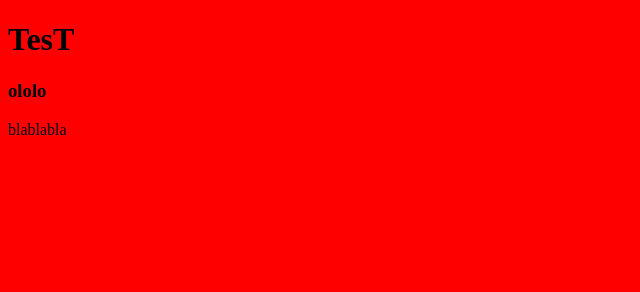
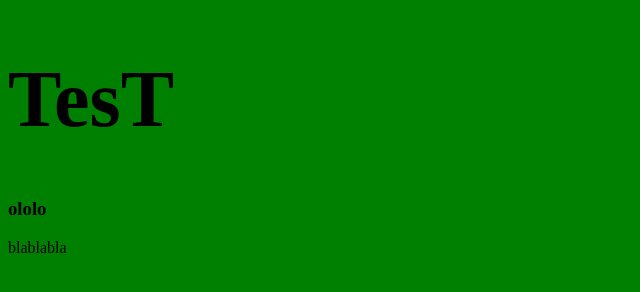
Before and after one commit to olehlav/first_repository, a plain HTML site: page index.html in a window 1280 px wide. Shown: the whole page, without its empty margins (0-640 px from the left). Drawn offline with Linux system fonts and the light colour scheme.

Commit message:
green bg style

```diff
--- a/foundation.css
+++ b/foundation.css
@@ -1,3 +1,7 @@
 body{
-  background: red;
+  background: green;
 }
+
+h1{
+	font-size: 80px;
+}
```
